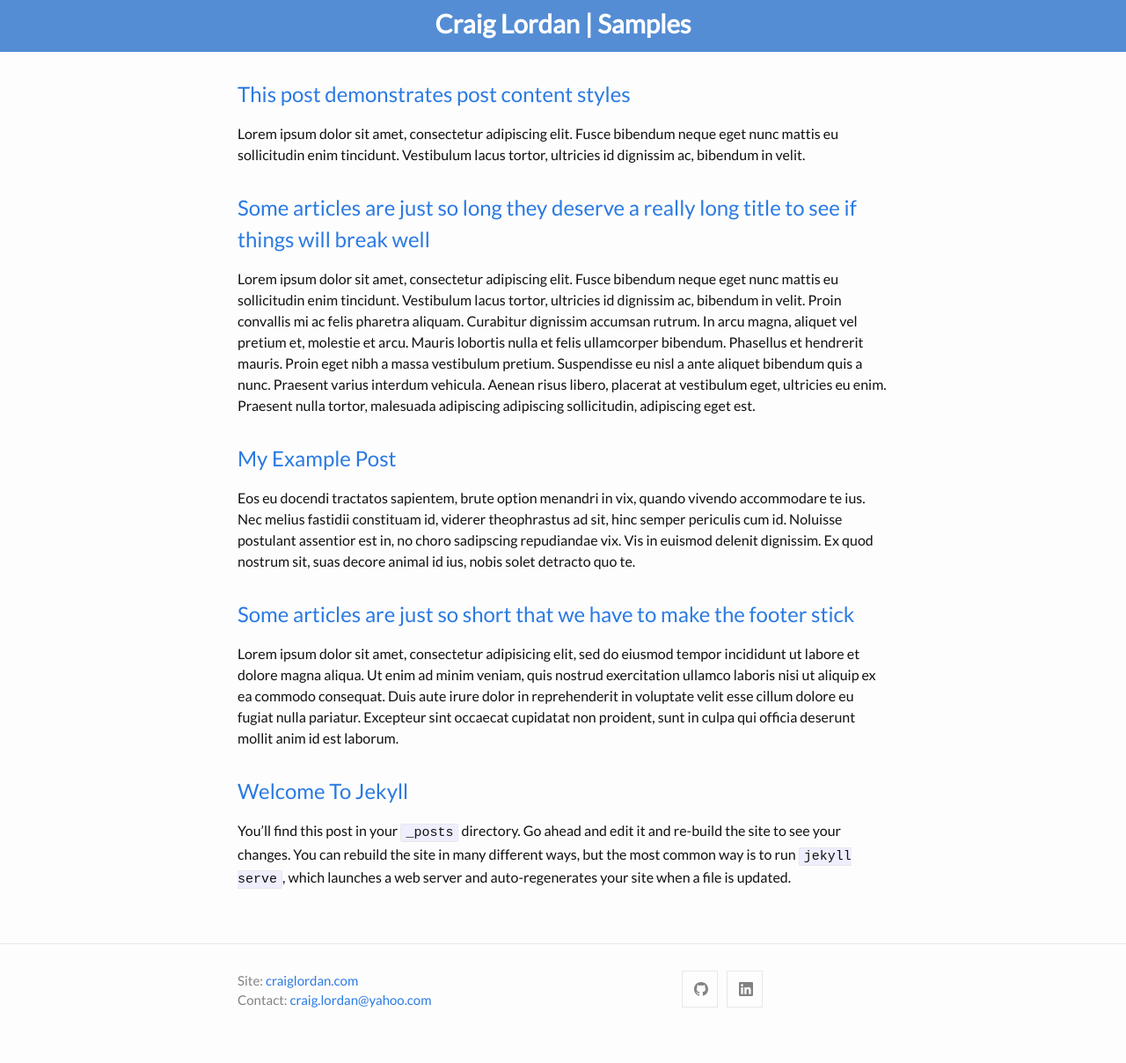
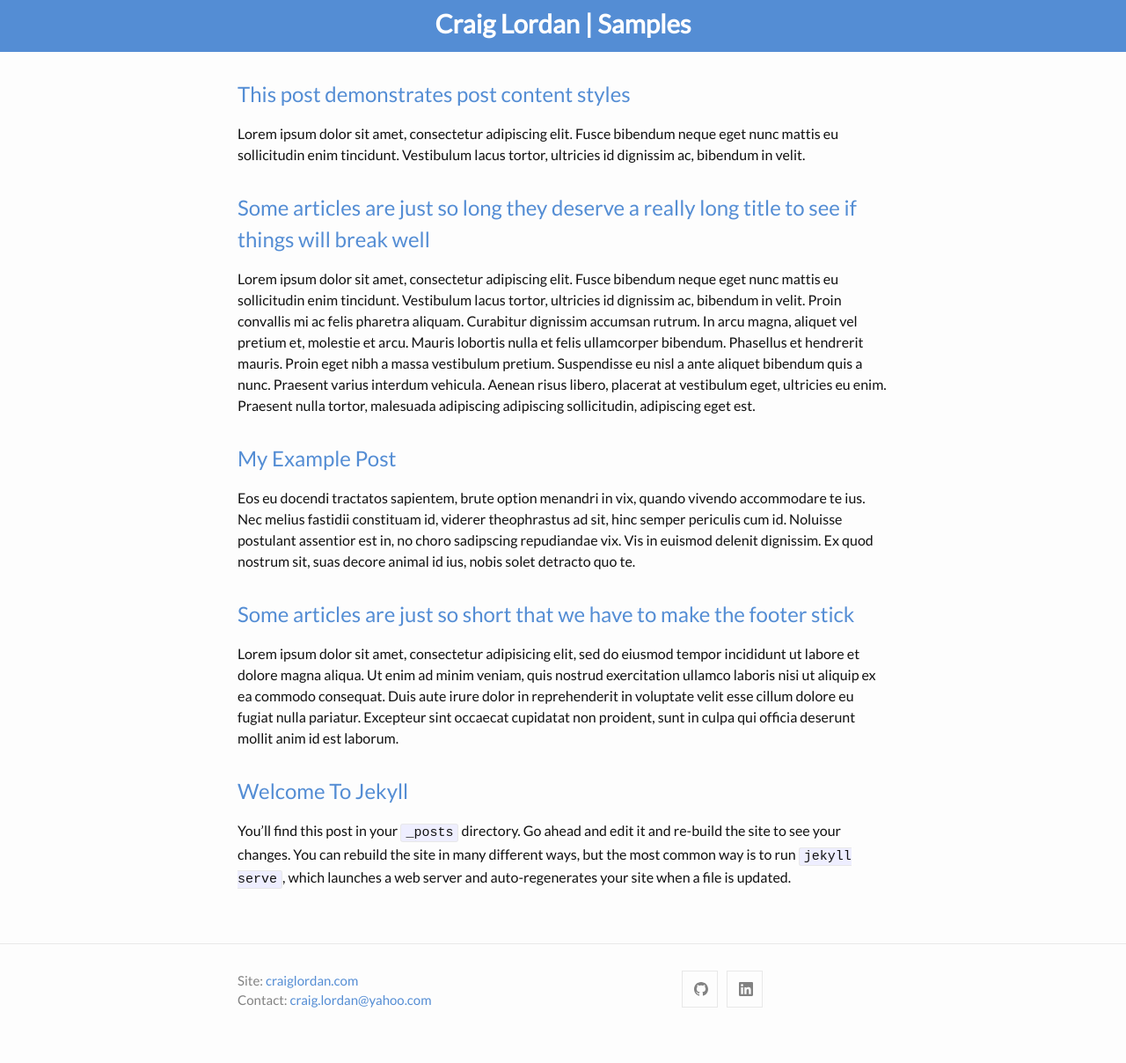
Before and after one commit to craiglordan/craiglordan.github.io, a Jekyll site: the page built from index.md, in a window 1280 px wide. Shown: the whole page at 88% size. Built offline with Jekyll 4.4.1, drawn with Linux system fonts in a browser that asks for light colours.

Commit message:
Update minima-classic.scss

```diff
--- a/_sass/minima-classic.scss
+++ b/_sass/minima-classic.scss
@@ -8,8 +8,9 @@ $text-color:            #111 !default;
 $background-color:      #fdfdfd !default;
 $code-background-color: #eef !default;
 
-$link-base-color:       #2a7ae2 !default;
-$link-visited-color:    darken($link-base-color, 15%) !default;
+$link-base-color:       #548DD4 !default;
+//$link-visited-color:    darken($link-base-color, 15%) !default;
+$link-visited-color:    #548DD4 !default;
 
 $table-text-color:      lighten($text-color, 18%) !default;
 $table-zebra-color:     lighten($brand-color, 46%) !default;
```
